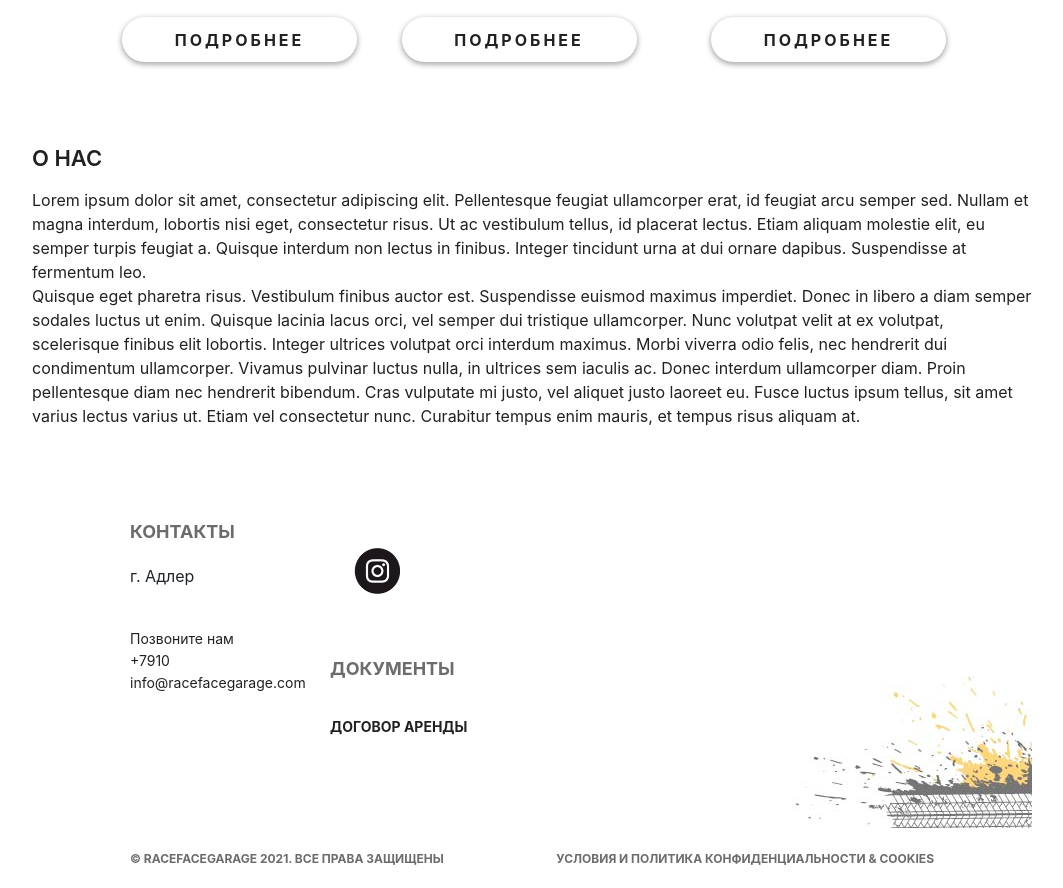
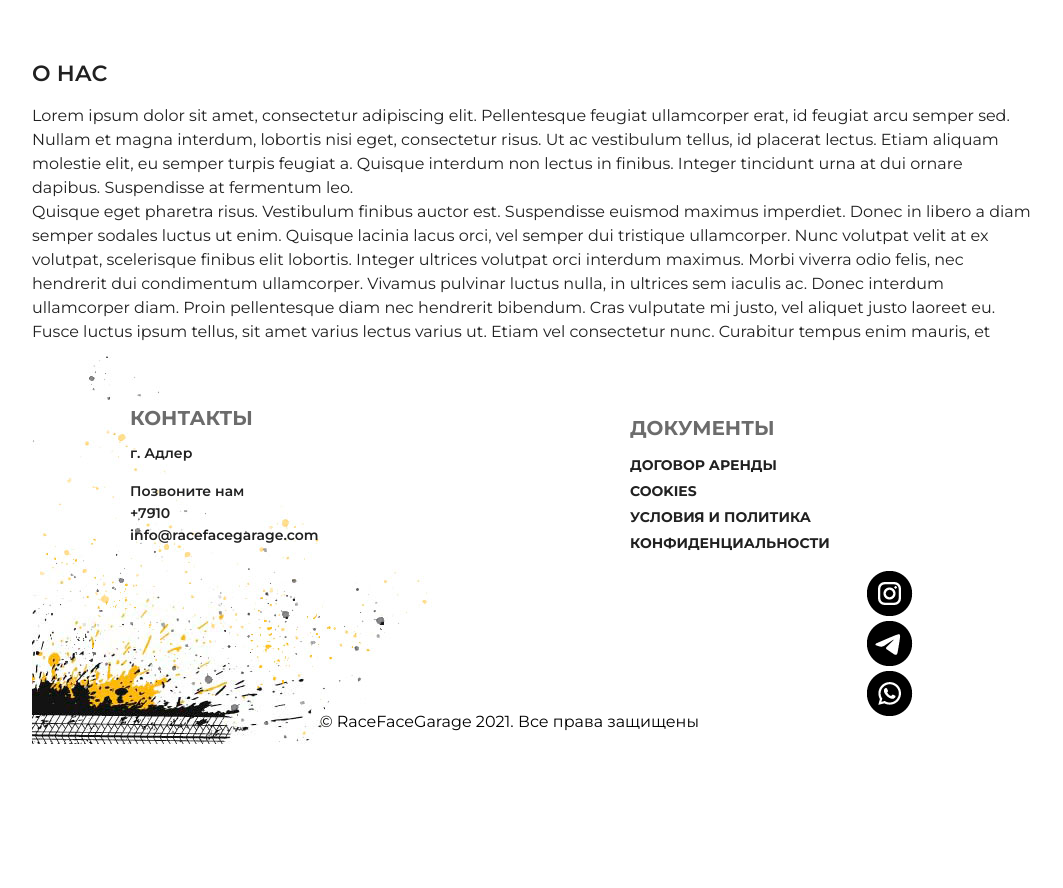
Before and after one commit to Nastasiya132/rfg-v2, a plain HTML site: page index.html in a window 1280 px wide. Shown: the part 813-1701 px from the top of the page, without its empty margins (66-1129 px from the left). After the commit the page ends 1557 px from the top, so only its background shows below. Drawn offline with nearby package versions, Linux system fonts and the light colour scheme.

Commit message:
add new files

```diff
--- a/index.html
+++ b/index.html
@@ -13,9 +13,6 @@
     <title>Бронирование мотоцикла</title>
     <link rel="shortcut icon" href="favicon.png" type="image/png">
     <link rel="stylesheet" type="text/css" media="all" href="fancybox/jquery.fancybox.css">
-     <link rel="stylesheet" href="https://maxcdn.bootstrapcdn.com/bootstrap/4.0.0-beta/css/bootstrap.min.css">
-    <link rel="preconnect" href="https://fonts.googleapis.com">
-<link rel="preconnect" href="https://fonts.gstatic.com" crossorigin>
 <link href="https://fonts.googleapis.com/css2?family=Montserrat:ital,wght@0,100;0,200;0,300;0,400;0,500;0,600;0,700;0,800;0,900;1,100;1,200;1,300;1,400;1,500;1,600;1,700;1,800;1,900&display=swap" rel="stylesheet">
     <script src="js/jquery-1.7.1.min.js"></script>
     <script src="fancybox/jquery.fancybox.js"></script>
@@ -81,12 +78,13 @@
                                 <h3 class="useful-h3">Документы</h3>
                                 <ul class="forshoper">
                                     <li class="shoper">Договор аренды</li>
+                                    <li class="shoper">Cookies</li>
+                                    <li class="shoper">Условия и политика конфиденциальности </li>
                                 </ul>
                             </div>
+                             <div class="socialicon"><a href="https://www.instagram.com" class="social-link" target="blank"><img src="img/instagram.png" height="50" alt="Instagram"></a><br><a href="https://www.telegram.com" class="social-link" target="blank"><img src="img/telegram.png" height="50" alt="Telegram"></a><br><a href="https://www.whatsapp.com" class="social-link" target="blank"><img src="img/wapp.png" height="50" alt="Whatsapp"></a></div>
                             <div class="footer-link clearfix">
-                                <div class="socialicon"><a href="https://www.instagram.com" class="social-link" target="blank"><img src="img/insta.png" height="50" alt="Instagram"></a> </div>
-                                <p class="copytxt cpleft"> &copy; RaceFaceGarage 2021. Все права защищены</p>
-                                <p class="copytxt cpright">Условия и политика конфиденциальности &amp; Cookies</p>
+                                <p class="copytxt cpleft"> &copy; RaceFaceGarage 2021. Все права защищены</p></div>
                             </div>
                         </div>
                     </div>
--- a/style.css
+++ b/style.css
@@ -30,7 +30,7 @@ body {
 .slider {
     width: 1080px;
     height: 400px;
-    background-image: url(img/banner.jpg);
+    background-image: url(img/banner3.jpg);
     position: relative;
 }
 
@@ -70,25 +70,24 @@ display: inline-block;
 }
 *//
 
+.slider-text {
+    margin-top: 50px;
+}
+
 .slider-trending {
     color: #212121;
     font-size: 22px;
-    font-weight: 800;
-    font-style: bold;
-    line-height: 10px;
-    margin-top: 30px;
-    margin-bottom: 20px;
+    font-weight: 600;
+    line-height: 20px;
+    margin-top: 20px;
+    margin-bottom: 10px;
     text-transform: uppercase;
-}
-
-.slider-text {
-    margin-top: 50px;
 }
 
 .slider-h2 {
     color: #333333;
     font-size: 16px;
-    font-weight: 600;
+    font-weight: 500;
     line-height: 10px;
     margin-top: 30px;
     margin-bottom: 20px;
@@ -98,7 +97,7 @@ display: inline-block;
 .slider-content {
     color: #333333;
     font-size: 16px;
-    font-weight: 600;
+    font-weight: 400;
     line-height: 24px;
     width: 900px;
     margin-top: 20px;
@@ -141,8 +140,9 @@ display: inline-block;
 }
 
 .catalog {
-    padding-top: 20px;
+    padding-top: 10px;
     padding-left: 50px;
+    weight: 1080px;
     height: 300px;
 }
 
@@ -150,7 +150,6 @@ display: inline-block;
     background-image: url(img/yellow.jpg);
     background-size:contain;
     height: 140px;
-    margin-left: 20px;
     padding-right: 20px;
     padding-bottom: 50px;
     text-align: center;
@@ -161,7 +160,6 @@ display: inline-block;
 .moto1:hover {
     background-image: url(img/yellow2.jpeg);
     background-size:contain;
-    margin-left: 20px;
     height: 150px;
     padding-right: 20px;
     padding-bottom: 50px;
@@ -175,7 +173,7 @@ display: inline-block;
     padding-top: 150px;
     color: #212121;
     font-size: 16px;
-    font-weight: 100;
+    font-weight: 300;
     line-height: 24px;
     text-decoration: none;
     display: inline-block;
@@ -228,7 +226,7 @@ display: inline-block;
 .moto3 {
     background-image: url(img/black.jpeg);
     background-size:contain;
-    height: 140px;
+    height: 150px;
     padding-right: 50px;
     padding-bottom: 50px;
     text-align: center;
@@ -239,7 +237,7 @@ display: inline-block;
 .moto3:hover {
     background-image: url(img/black2.jpeg);
     background-size:contain;
-    height: 140px;
+    height: 144px;
     padding-right: 50px;
     padding-bottom: 50px;
     text-align: center;
@@ -374,8 +372,8 @@ textarea.error:focus {
 }
 
 .aboutus {
-    padding-top: 50px;
-    height: 350px;
+    padding-top: 20px;
+    height: 300px;
     float: left;
     display: inline-block;
 }
@@ -401,8 +399,8 @@ textarea.error:focus {
 }
 
 .footer {
-    padding-top: 10px;
-    background-image: url(img/footer.jpg);
+    margin-top: 20px;
+    background-image: url(img/footer2.jpg);
     width: 1000px;
     height: 400px;
     position: relative;
@@ -410,13 +408,12 @@ textarea.error:focus {
 
 .box {
     width: 1000px;
-    padding-top: 20px;
     position: relative;
 }
 
 .contact {
-    width: 221px;
-    height: 139px;
+    width: 200px;
+    height: 200px;
     padding-right: 80px;
     display: inline-block;
     float: left;
@@ -425,16 +422,24 @@ textarea.error:focus {
 .h3-contact {
     color: #6c6c6c;
     width: 221px;
-    font-size: 18px;
+    font-size: 20px;
     font-weight: 700;
     line-height: 48px;
     text-transform: uppercase;
 }
 
+.adress {
+    color: #212121;
+    font-size: 14px;
+    font-weight: 600;
+    line-height: 22px;
+    text-decoration: none;
+}
+
 .tel {
     color: #212121;
     font-size: 14px;
-    font-weight: 400;
+    font-weight: 600;
     line-height: 22px;
     text-decoration: none;
 }
@@ -442,29 +447,28 @@ textarea.error:focus {
 .email {
     color: #212121;
     font-size: 14px;
-    font-weight: 400;
+    font-weight: 600;
     line-height: 22px;
     text-decoration: none;
 }
 
 .userfulinfo {
     margin-top: 10px;
-    margin-left: 200px;
-    width: 422px;
-    height: 139px;
-    float: left;
+    margin-left: 500px;
+    width: 200px;
+    height: 165px;
 }
 
 .useful-h3 {
     color: #6c6c6c;
-    font-size: 18px;
+    width: 221px;
+    font-size: 20px;
     font-weight: 700;
-    line-height: 24px;
+    line-height: 48px;
     text-transform: uppercase;
 }
 
 .forshoper {
-    margin-top: 25px;
     width: 132px;
     height: 62px;
     list-style-type: none;
@@ -483,25 +487,26 @@ textarea.error:focus {
 
 .footer-link {
     height: 50px;
-    margin-top: 20px;
-    margin-bottom: 20px;
 }
 
 .socialicon {
-    margin-top: 20px;
-    margin-bottom: 20px;
-    display: inline-block;
+  float: right;
+  margin-right: 20px;
+  margin-bottom: 20px;
 }
 
 .cpleft {
-    float: left;
-    margin-top: 50px;
+    float: right;
+    margin-top: 120px;
+    margin-right: 165px;
+    position: relative;
 }
 
-.cpright {
+//*.cpright {
     float: right;
     margin-top: 50px;
 }
+*//
 
 .copytxt {
     color: #6c6c6c;
```
Also changed, not shown: img/banner3.jpg (added), img/footer2.jpg (added), img/instagram.png (added), img/telegram.png (added), img/wapp.png (added).
